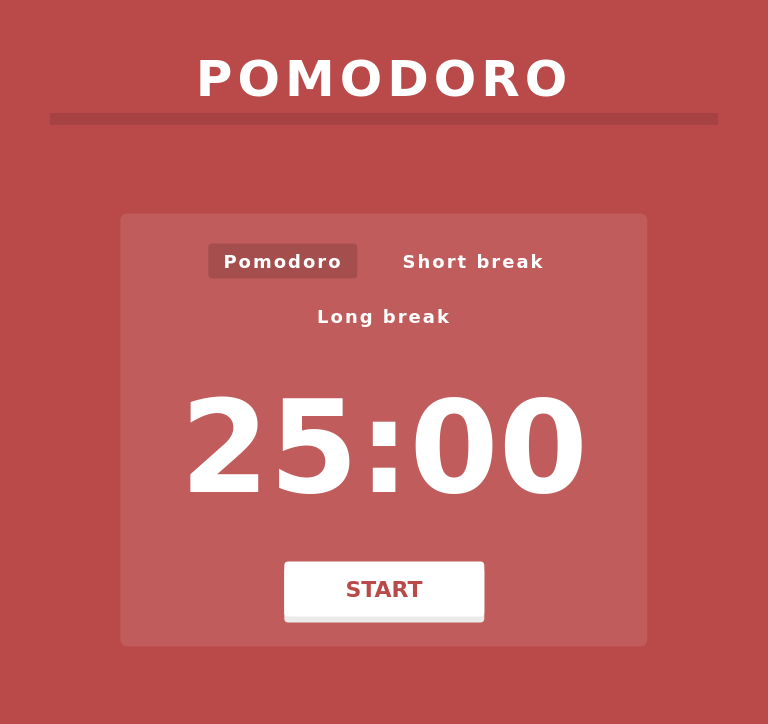
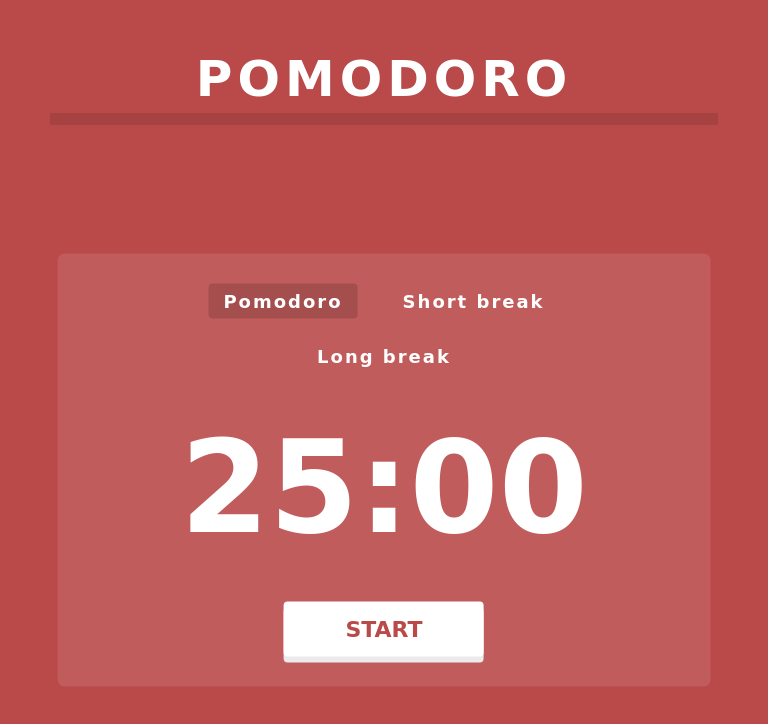
Before and after one commit to ulvee/Pomodoro, a plain HTML site: page index.html in a window 768 px wide. Drawn offline with Linux system fonts and the light colour scheme; a web font is replaced by a local one.

Commit message:
modified responsive

```diff
--- a/styles.css
+++ b/styles.css
@@ -75,6 +75,7 @@ progress::-webkit-progress-value {
   align-items: center;
   background-color: rgba(255, 255, 255, 0.1);
   border-radius: 7px;
+  width: 50%;
 }
 
 .clock {
@@ -161,7 +162,8 @@ button:active {
 }
 @media screen and (min-width: 768px) and (max-width: 1380px) {
   .timer {
-    margin-top: 30px;
+    margin-top: 70px;
+    width: 70%;
   }
   #js-mode-buttons {
     display: flex;
@@ -170,11 +172,17 @@ button:active {
     gap: 20px;
   }
 }
+@media screen and (min-width: 600px) and (max-width: 768px) {
+  .timer{
+    width: 85%;
+  }
+}
 
 @media screen and (min-width: 425px) and (max-width: 600px) {
   .timer {
     margin-top: 30px;
     padding: 25px 30px;
+    width: 75%;
   }
   #js-mode-buttons {
     display: flex;
@@ -193,6 +201,7 @@ button:active {
   .timer {
     margin-top: 30px;
     padding: 25px 30px;
+    width: 80%;
   }
   #js-mode-buttons {
     display: flex;
@@ -211,6 +220,7 @@ button:active {
   .timer {
     margin-top: 30px;
     padding: 25px 30px;
+    width: 90%;
   }
   #js-mode-buttons {
     display: flex;
```
